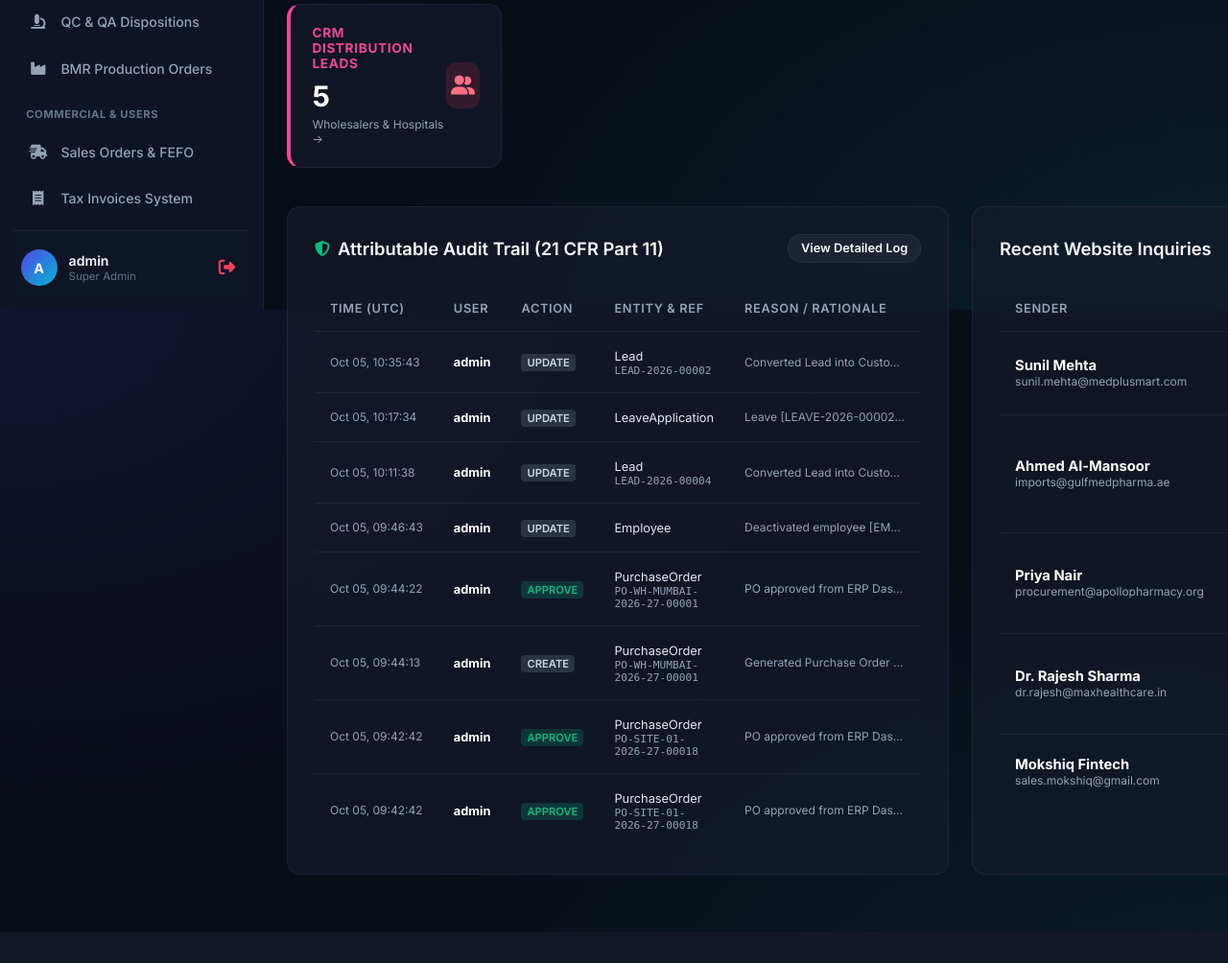
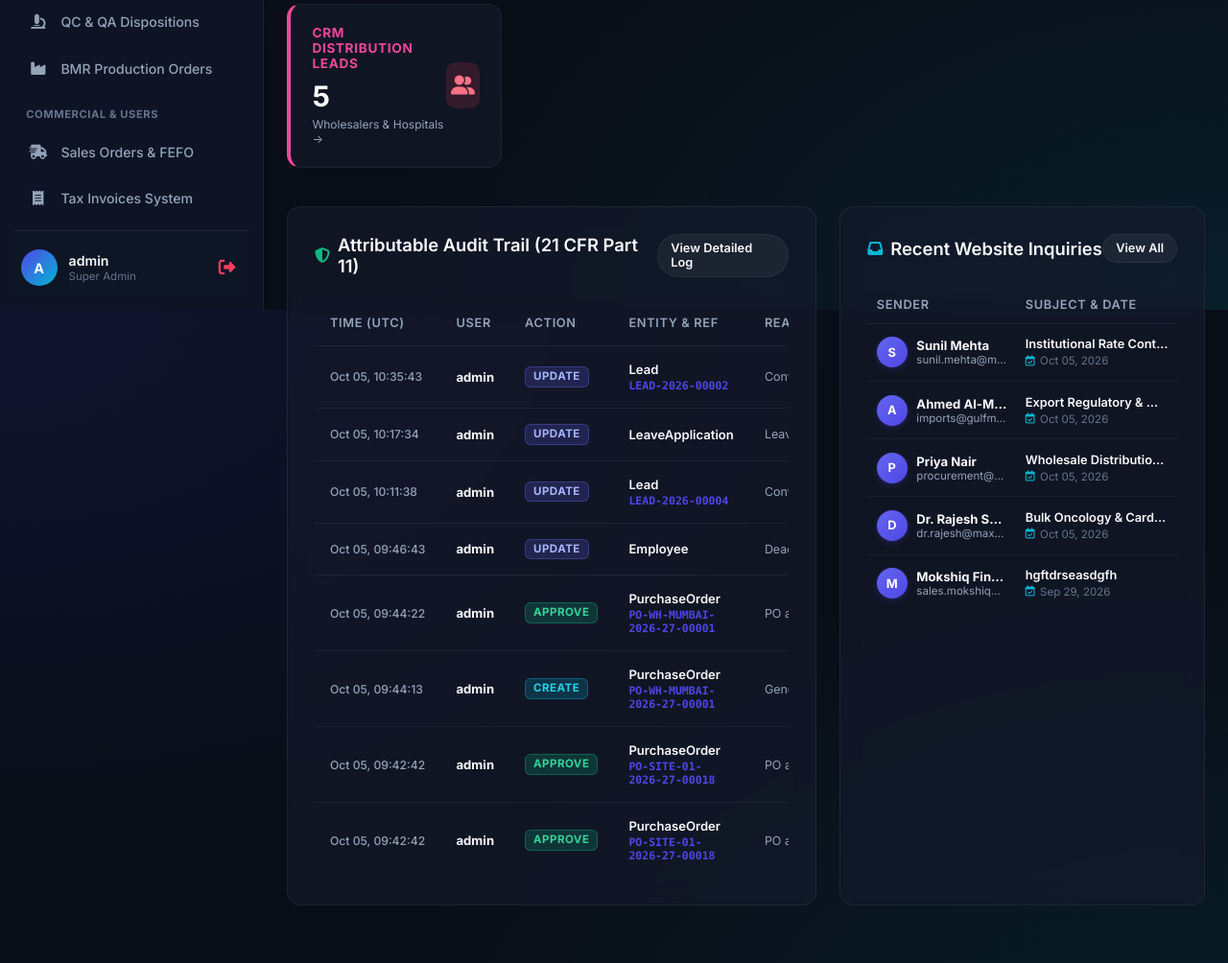
Before and after one commit to ruviansari/Celldus_Pharma, a Django app: page /dashboard/ in a window 1280 px wide. Shown: the part 477-1481 px from the top of the page at 96% size. Before the commit the page ends 1449 px from the top, so only its background shows below. Run offline with Django 5.2, Linux system fonts and the light colour scheme; a user stored in the database is signed in; data comes from the database, SQL or seed files in the repository; data that the repository does not hold is empty; parts of the project's set-up code (start-up, migrations or seed data) failed here and were passed over.

Commit message:
UI: Fix invisible text in audit trail table and resolve clipped columns in inquiries feed in light mode

```diff
--- a/static/css/dashboard.css
+++ b/static/css/dashboard.css
@@ -642,8 +642,14 @@
 /* Dynamic Grid layouts for pages */
 .dashboard-grid-2 {
     display: grid;
-    grid-template-columns: 2fr 1fr;
+    grid-template-columns: minmax(0, 1.45fr) minmax(0, 1fr);
     gap: 1.5rem;
+}
+
+@media (max-width: 1180px) {
+    .dashboard-grid-2 {
+        grid-template-columns: 1fr;
+    }
 }
 
 /* User Login Modifications */
@@ -932,3 +938,111 @@
 .theme-toggle-btn:hover i {
     transform: rotate(30deg) scale(1.15);
 }
+
+/* =========================================================
+   21 CFR PART 11 AUDIT TRAIL BADGES & HIGH-CONTRAST SYSTEM
+   ========================================================= */
+.audit-badge {
+    font-size: 0.72rem;
+    font-weight: 700;
+    padding: 3px 8px;
+    border-radius: 6px;
+    display: inline-block;
+    text-transform: uppercase;
+    letter-spacing: 0.04em;
+    line-height: 1.2;
+}
+
+/* Default (Dark Mode) Badge Colors */
+.audit-badge-approve,
+.audit-badge-qa_release {
+    background: rgba(16, 185, 129, 0.2);
+    color: #34d399;
+    border: 1px solid rgba(16, 185, 129, 0.35);
+}
+.audit-badge-reject,
+.audit-badge-qa_reject,
+.audit-badge-recall {
+    background: rgba(239, 68, 68, 0.2);
+    color: #f87171;
+    border: 1px solid rgba(239, 68, 68, 0.35);
+}
+.audit-badge-create {
+    background: rgba(6, 182, 212, 0.2);
+    color: #22d3ee;
+    border: 1px solid rgba(6, 182, 212, 0.35);
+}
+.audit-badge-update {
+    background: rgba(99, 102, 241, 0.2);
+    color: #a5b4fc;
+    border: 1px solid rgba(99, 102, 241, 0.35);
+}
+.audit-badge-post,
+.audit-badge-dispatch {
+    background: rgba(139, 92, 246, 0.2);
+    color: #c4b5fd;
+    border: 1px solid rgba(139, 92, 246, 0.35);
+}
+.audit-badge-default {
+    background: rgba(100, 116, 139, 0.25);
+    color: #cbd5e1;
+    border: 1px solid rgba(148, 163, 184, 0.35);
+}
+
+/* Light Mode Badges - High-Contrast Pharmaceutical Styling */
+[data-theme="light"] .audit-badge-approve,
+[data-theme="light"] .audit-badge-qa_release {
+    background: #d1fae5;
+    color: #065f46;
+    border: 1px solid #a7f3d0;
+}
+[data-theme="light"] .audit-badge-reject,
+[data-theme="light"] .audit-badge-qa_reject,
+[data-theme="light"] .audit-badge-recall {
+    background: #fee2e2;
+    color: #991b1b;
+    border: 1px solid #fecaca;
+}
+[data-theme="light"] .audit-badge-create {
+    background: #cffafe;
+    color: #0e7490;
+    border: 1px solid #a5f3fc;
+}
+[data-theme="light"] .audit-badge-update {
+    background: #e0e7ff;
+    color: #3730a3;
+    border: 1px solid #c7d2fe;
+}
+[data-theme="light"] .audit-badge-post,
+[data-theme="light"] .audit-badge-dispatch {
+    background: #ede9fe;
+    color: #5b21b6;
+    border: 1px solid #ddd6fe;
+}
+[data-theme="light"] .audit-badge-default {
+    background: #f1f5f9;
+    color: #334155;
+    border: 1px solid #cbd5e1;
+}
+
+/* Universal Light Mode Contrast Fixes for Inline Colors (eliminates invisible text) */
+[data-theme="light"] [style*="color: #e2e8f0"],
+[data-theme="light"] [style*="color: #cbd5e1"],
+[data-theme="light"] [style*="color: rgb(226, 232, 240)"],
+[data-theme="light"] [style*="color: rgb(203, 213, 225)"] {
+    color: #0f172a !important;
+}
+
+[data-theme="light"] strong[style*="color: #fff"],
+[data-theme="light"] strong[style*="color: #ffffff"],
+[data-theme="light"] strong[style*="color: rgb(255, 255, 255)"] {
+    color: #0f172a !important;
+}
+
+[data-theme="light"] [style*="color: #94a3b8"] {
+    color: #475569 !important;
+}
+
+[data-theme="light"] [style*="color: var(--text-secondary)"] {
+    color: #475569 !important;
+}
--- a/templates/dashboard/index.html
+++ b/templates/dashboard/index.html
@@ -108,44 +108,40 @@
                 <i class="fa-solid fa-shield-halved" style="color: #10b981;"></i>
                 <h2 class="panel-title">Attributable Audit Trail (21 CFR Part 11)</h2>
             </div>
-            <a href="/admin/erp_core/auditlog/" target="_blank" class="btn btn-secondary" style="padding: 0.4rem 0.8rem; font-size: 0.8rem;">View Detailed Log</a>
+            <a href="/admin/erp_core/auditlog/" target="_blank" class="btn btn-secondary" style="padding: 0.4rem 0.8rem; font-size: 0.8rem; text-decoration: none;">View Detailed Log</a>
         </div>
         <div class="table-container">
             <table class="custom-table">
                 <thead>
                     <tr>
-                        <th>Time (UTC)</th>
-                        <th>User</th>
-                        <th>Action</th>
-                        <th>Entity & Ref</th>
-                        <th>Reason / Rationale</th>
+                        <th style="width: 18%;">Time (UTC)</th>
+                        <th style="width: 14%;">User</th>
+                        <th style="width: 16%;">Action</th>
+                        <th style="width: 26%;">Entity & Ref</th>
+                        <th style="width: 26%;">Reason / Rationale</th>
                     </tr>
                 </thead>
                 <tbody>
                     {% for log in recent_audits %}
                     <tr>
-                        <td style="color: var(--text-secondary); font-size: 0.75rem; white-space: nowrap;">
+                        <td style="color: var(--text-secondary); font-size: 0.76rem; font-weight: 500; white-space: nowrap;">
                             {{ log.timestamp|date:"M d, H:i:s" }}
                         </td>
                         <td>
-                            <strong style="color: #fff; font-size: 0.8rem;">{{ log.user.username|default:"System" }}</strong>
+                            <strong style="color: var(--text-primary); font-size: 0.82rem; font-weight: 700;">{{ log.user.username|default:"System" }}</strong>
                         </td>
                         <td>
-                            <span style="font-size: 0.7rem; font-weight: 600; padding: 2px 6px; border-radius: 4px;
-                                {% if log.action == 'APPROVE' or log.action == 'QA_RELEASE' %}background: rgba(16, 185, 129, 0.2); color: #10b981;
-                                {% elif log.action == 'REJECT' or log.action == 'QA_REJECT' or log.action == 'RECALL' %}background: rgba(239, 68, 68, 0.2); color: #ef4444;
-                                {% elif log.action == 'POST' or log.action == 'DISPATCH' %}background: rgba(99, 102, 241, 0.2); color: #818cf8;
-                                {% else %}background: rgba(148, 163, 184, 0.2); color: #cbd5e1;{% endif %}">
+                            <span class="audit-badge audit-badge-{{ log.action|lower|default:'default' }}">
                                 {{ log.action }}
                             </span>
                         </td>
                         <td>
-                            <span style="font-size: 0.8rem; color: #e2e8f0;">{{ log.entity_name }}</span>
+                            <div style="font-size: 0.82rem; font-weight: 600; color: var(--text-primary);">{{ log.entity_name }}</div>
                             {% if log.document_no %}
-                            <div style="font-size: 0.7rem; color: #94a3b8; font-family: monospace;">{{ log.document_no }}</div>
+                            <div style="font-size: 0.72rem; color: #4f46e5; font-weight: 600; font-family: ui-monospace, SFMono-Regular, Menlo, Monaco, Consolas, monospace; margin-top: 2px;">{{ log.document_no }}</div>
                             {% endif %}
                         </td>
-                        <td style="font-size: 0.75rem; color: var(--text-secondary); max-width: 200px; overflow: hidden; text-overflow: ellipsis; white-space: nowrap;">
+                        <td style="font-size: 0.78rem; color: var(--text-secondary); max-width: 220px; overflow: hidden; text-overflow: ellipsis; white-space: nowrap;" title="{{ log.reason }}">
                             {{ log.reason|default:"System state transition" }}
                         </td>
                     </tr>
@@ -164,31 +160,51 @@
     <!-- Recent Website Inquiries -->
     <div class="panel">
         <div class="panel-header">
-            <h2 class="panel-title">Recent Website Inquiries</h2>
-            <a href="{% url 'dashboard_customers' %}" class="btn btn-secondary" style="padding: 0.4rem 0.8rem; font-size: 0.8rem;">View Inquiries</a>
+            <div style="display: flex; align-items: center; gap: 0.5rem;">
+                <i class="fa-solid fa-inbox" style="color: var(--color-accent);"></i>
+                <h2 class="panel-title">Recent Website Inquiries</h2>
+            </div>
+            <a href="{% url 'dashboard_customers' %}" class="btn btn-secondary" style="padding: 0.4rem 0.8rem; font-size: 0.8rem; text-decoration: none;">View All</a>
         </div>
         <div class="table-container">
-            <table class="custom-table">
+            <table class="custom-table" style="table-layout: fixed; width: 100%;">
                 <thead>
                     <tr>
-                        <th>Sender</th>
-                        <th>Subject</th>
-                        <th>Date</th>
+                        <th style="width: 48%; padding: 0.75rem 0.6rem;">Sender</th>
+                        <th style="width: 52%; padding: 0.75rem 0.6rem;">Subject & Date</th>
                     </tr>
                 </thead>
                 <tbody>
                     {% for inquiry in recent_inquiries %}
                     <tr>
-                        <td>
-                            <strong style="color: #fff;">{{ inquiry.name }}</strong>
-                            <div style="font-size: 0.75rem; color: var(--text-secondary);">{{ inquiry.email }}</div>
+                        <td style="padding: 0.85rem 0.6rem; overflow: hidden;">
+                            <div style="display: flex; align-items: center; gap: 0.6rem; min-width: 0;">
+                                <div style="width: 32px; height: 32px; border-radius: 50%; background: linear-gradient(135deg, #6366f1 0%, #4f46e5 100%); color: #ffffff; font-weight: 700; font-size: 0.8rem; display: flex; align-items: center; justify-content: center; flex-shrink: 0; box-shadow: 0 2px 6px rgba(79, 70, 229, 0.25);">
+                                    {{ inquiry.name|slice:":1"|upper|default:"?" }}
+                                </div>
+                                <div style="min-width: 0; flex: 1;">
+                                    <div style="font-weight: 700; font-size: 0.82rem; color: var(--text-primary); white-space: nowrap; overflow: hidden; text-overflow: ellipsis;" title="{{ inquiry.name }}">
+                                        {{ inquiry.name }}
+                                    </div>
+                                    <div style="font-size: 0.72rem; color: var(--text-secondary); white-space: nowrap; overflow: hidden; text-overflow: ellipsis;" title="{{ inquiry.email }}">
+                                        {{ inquiry.email }}
+                                    </div>
+                                </div>
+                            </div>
                         </td>
-                        <td>{{ inquiry.subject }}</td>
-                        <td style="color: var(--text-secondary); font-size: 0.8rem;">{{ inquiry.created_at|date:"M d, Y" }}</td>
+                        <td style="padding: 0.85rem 0.6rem; overflow: hidden;">
+                            <div style="font-size: 0.8rem; font-weight: 600; color: var(--text-primary); white-space: nowrap; overflow: hidden; text-overflow: ellipsis;" title="{{ inquiry.subject }}">
+                                {{ inquiry.subject }}
+                            </div>
+                            <div style="display: flex; align-items: center; gap: 0.35rem; font-size: 0.72rem; color: var(--text-muted); margin-top: 3px; white-space: nowrap;">
+                                <i class="fa-regular fa-calendar-check" style="color: var(--color-accent); font-size: 0.7rem;"></i>
+                                <span>{{ inquiry.created_at|date:"M d, Y" }}</span>
+                            </div>
+                        </td>
                     </tr>
                     {% empty %}
                     <tr>
-                        <td colspan="3" style="text-align: center; color: var(--text-muted); padding: 2rem;">
+                        <td colspan="2" style="text-align: center; color: var(--text-muted); padding: 2rem;">
                             No recent inquiries found.
                         </td>
                     </tr>
```
